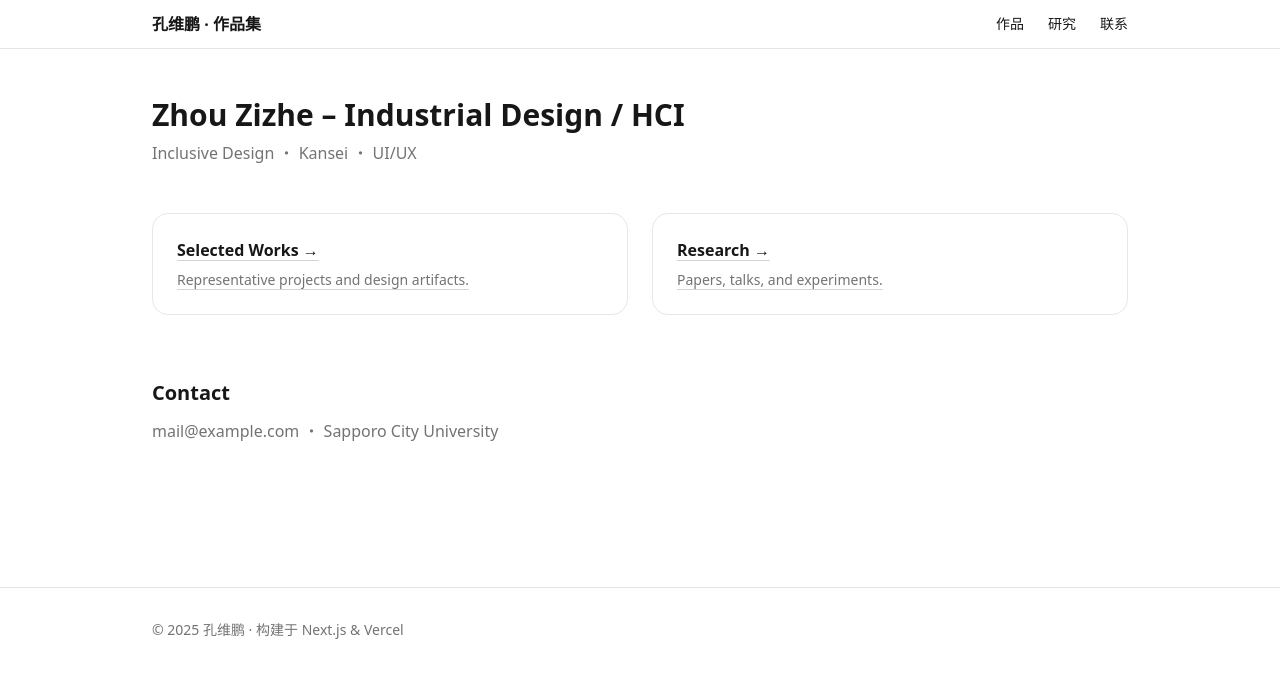
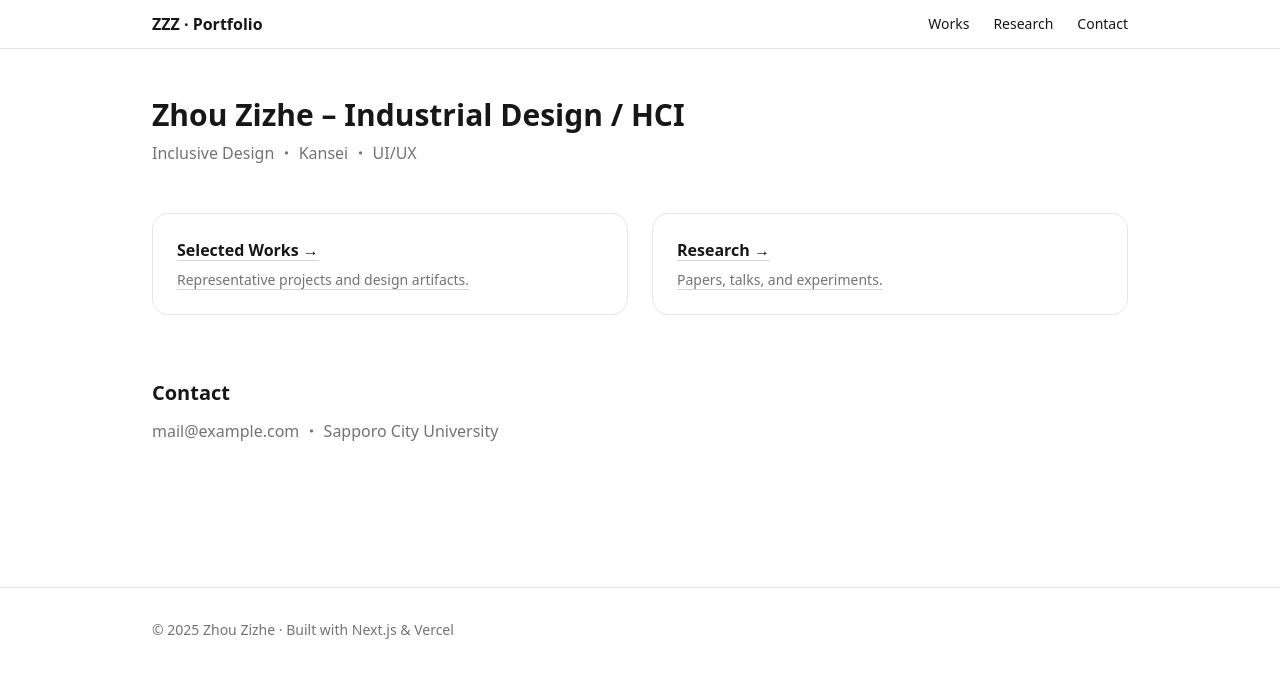
Before and after one commit to big-lk/WEB-test, a Next.js app: page / in a window 1280 px wide. Shown: the top 678 px of the page. Built offline with nearby package versions, Linux system fonts and the light colour scheme.

Commit message:
reback layout.tsx

```diff
--- a/app/layout.tsx
+++ b/app/layout.tsx
@@ -2,18 +2,16 @@ import '../styles/globals.css'
 import type { Metadata } from 'next'
 
 export const metadata: Metadata = {
-  title: '孔维鹏 – 工业设计 / 人机交互 HCI',
-  description: '感性·UI/UX·作品与研究',
+  title: 'Zhou Zizhe – Industrial Design / HCI',
+  description: 'Inclusive Design ・ Kansei ・ UI/UX Portfolio',
   openGraph: {
-    title: '孔维鹏 · 作品集',
-    description: '工业设计 / 人机交互（HCI）作品与研究。',
+    title: 'Zhou Zizhe – Portfolio',
+    description: 'Selected works and research.',
     images: ['/og.png'],
     type: 'website',
-    // 替换为你真实的网址（先用 vercel 的地址也可）
-    url: 'https://你的项目名.vercel.app',
+    url: 'https://example.com'
   },
-  // 同上：上线后把 example.com 改成你的实际域名或 vercel 地址
-  metadataBase: new URL('https://你的项目名.vercel.app'),
+  metadataBase: new URL('https://example.com')
 }
 
 export default function RootLayout({ children }: { children: React.ReactNode }) {
@@ -22,18 +20,18 @@ export default function RootLayout({ children }: { children: React.ReactNode })
       <body className="min-h-screen antialiased">
         <nav className="sticky top-0 z-50 backdrop-blur supports-[backdrop-filter]:bg-white/70 dark:supports-[backdrop-filter]:bg-neutral-950/70 border-b border-neutral-200 dark:border-neutral-800">
           <div className="mx-auto max-w-5xl px-6 py-3 flex items-center justify-between">
-            <a href="/" className="no-underline font-semibold">孔维鹏 · 作品集</a>
+            <a href="/" className="no-underline font-semibold">ZZZ · Portfolio</a>
             <div className="space-x-6 text-sm">
-              <a href="/works" className="no-underline">作品</a>
-              <a href="/research" className="no-underline">研究</a>
-              <a href="/#contact" className="no-underline">联系</a>
+              <a href="/works" className="no-underline">Works</a>
+              <a href="/research" className="no-underline">Research</a>
+              <a href="/#contact" className="no-underline">Contact</a>
             </div>
           </div>
         </nav>
         {children}
         <footer className="mt-24 border-t border-neutral-200 dark:border-neutral-800">
           <div className="mx-auto max-w-5xl px-6 py-8 text-sm text-neutral-500">
-            © {new Date().getFullYear()} 孔维鹏 · 构建于 Next.js & Vercel
+            © {new Date().getFullYear()} Zhou Zizhe · Built with Next.js & Vercel
           </div>
         </footer>
       </body>
```
